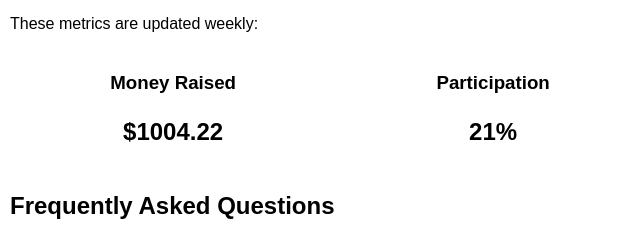
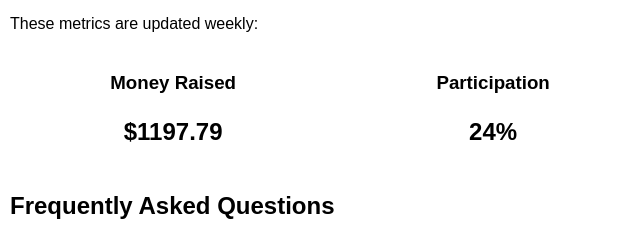
Before and after one commit to robinovitch61/excel-2015-giving-circle, a plain HTML site: page index.html in a window 1280 px wide. Shown: the part 1227-1463 px from the top of the page, 310-950 px from the left. Drawn offline with Linux system fonts and the light colour scheme.

Commit message:
update #s

```diff
--- a/index.html
+++ b/index.html
@@ -54,11 +54,11 @@
       <div class="metrics">
         <div class="metric money">
           <h3>Money Raised</h3>
-          <strong>$1004.22</strong>
+          <strong>$1197.79</strong>
         </div>
         <div class="metric participation">
           <h3>Participation</h3>
-          <strong>21%</strong>
+          <strong>24%</strong>
         </div>
       </div>
     </section>
```
